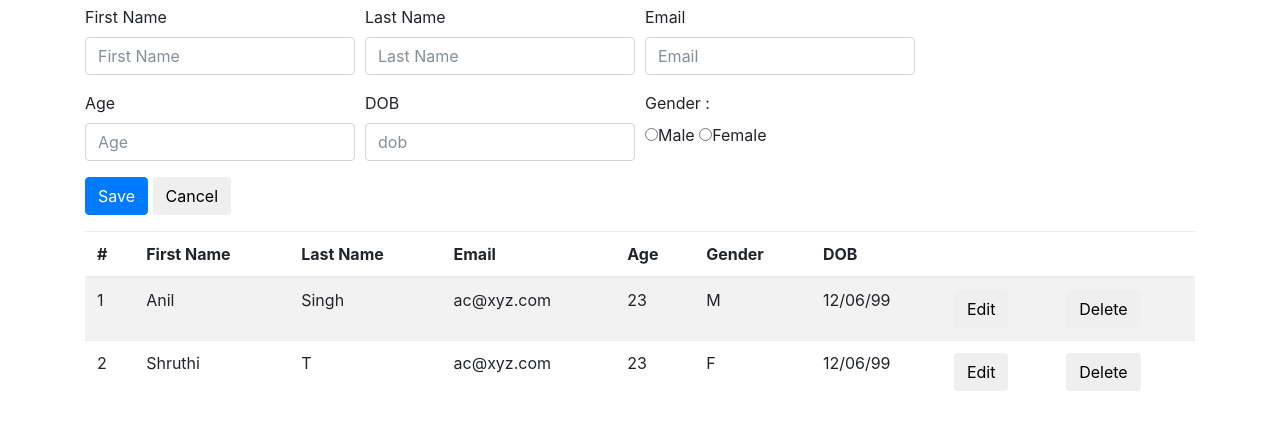
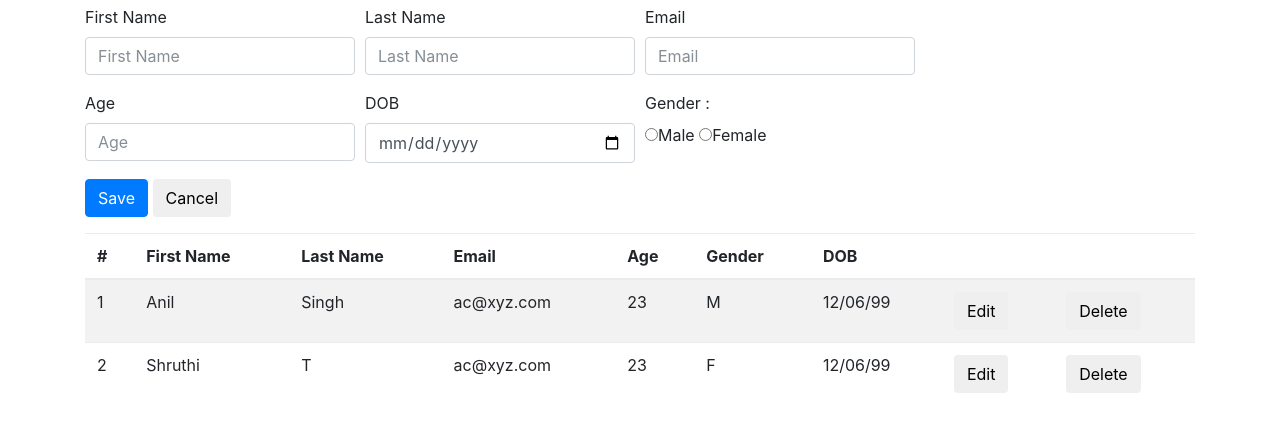
Before and after one commit to ShadabQ/crudNg, a plain HTML site: page index.html in a window 1280 px wide. Shown: the part 51-482 px from the top of the page. Drawn offline with Linux system fonts and the light colour scheme.

Commit message:
Update index.html

```diff
--- a/index.html
+++ b/index.html
@@ -40,7 +40,7 @@
     </div>
     <div class="form-group col-md-3">
       <label for="dob">DOB</label>
-      <input type="text"  class="form-control" id="dob" placeholder="dob" ng-model="empl.dob">
+      <input type="date"  class="form-control" id="dob" placeholder="dob" ng-model="empl.dob">
     </div>
     <div class="form-group col-md-3">
       <label for="gender">Gender : </label>
```
